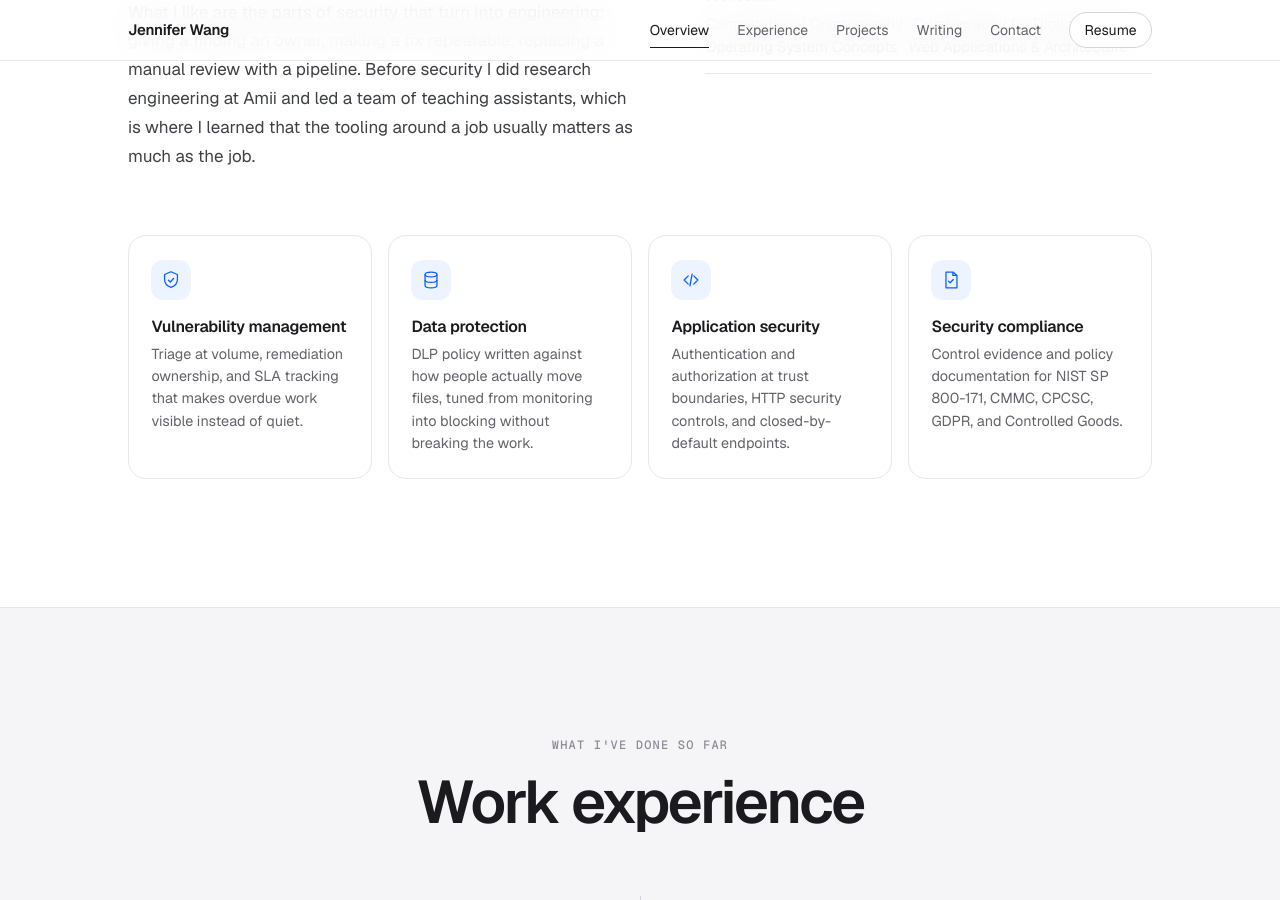
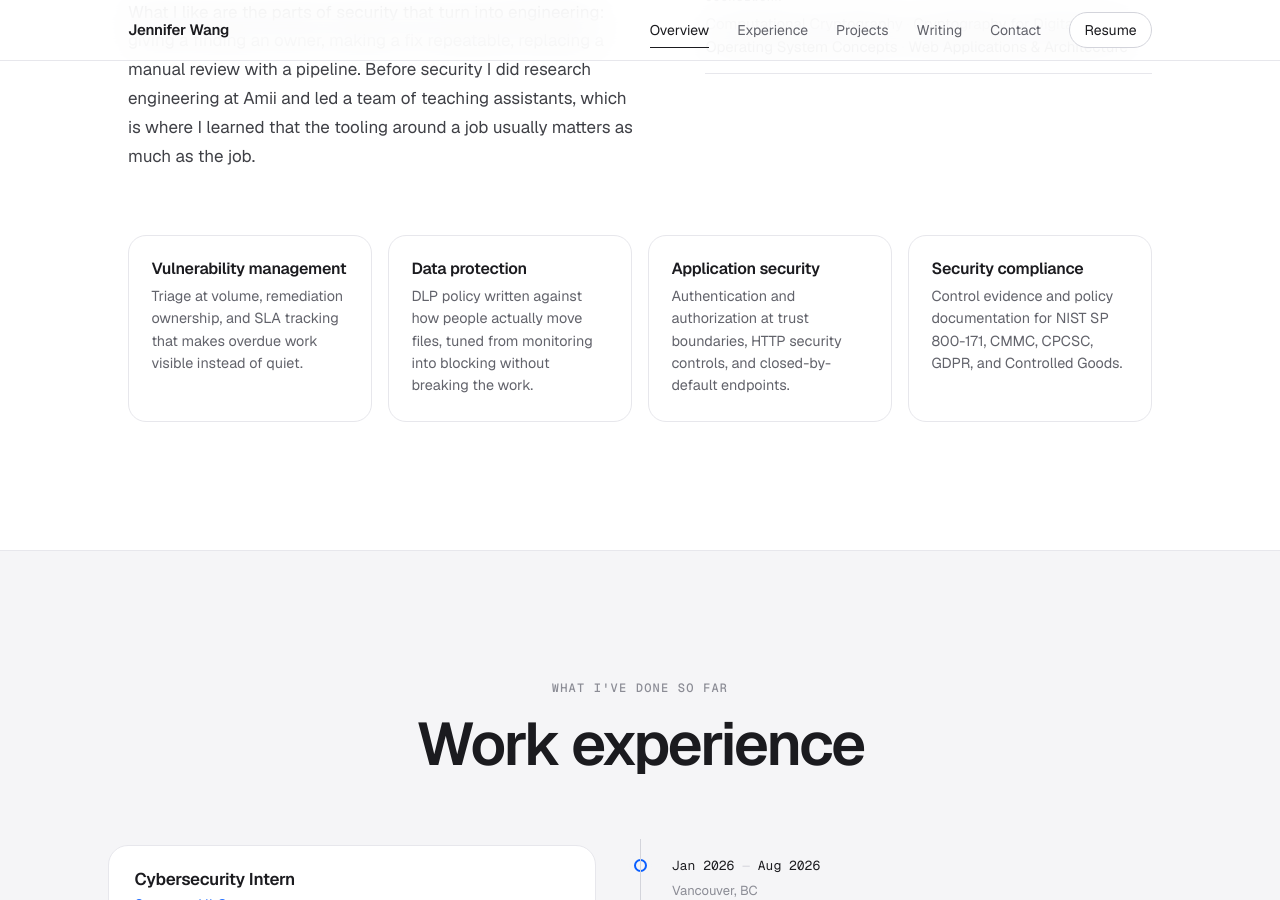
Before and after one commit to jenniferwang2/jenniferwang2.github.io, a Jekyll site: the page built from index.html, in a window 1280 px wide and 900 px high, scrolled down 1438 px. Built offline with Jekyll 4.4.1, drawn with Linux system fonts in a browser that asks for light colours.

Commit message:
Remove focus-card icons
Co-Authored-By: Claude Opus 5 <noreply@anthropic.com>

```diff
--- a/index.html
+++ b/index.html
@@ -101,33 +101,21 @@ masthead nav anchors to and the scroll-spy highlights.
 
     <div class="focus" data-reveal-group="70">
       <div class="focus-card" data-reveal>
-        <span class="focus-icon" aria-hidden="true">
-          <svg width="22" height="22" viewBox="0 0 24 24"><path d="M12 3l7 3v5.5c0 4-3 7.2-7 8.5-4-1.3-7-4.5-7-8.5V6l7-3Z" fill="none" stroke="currentColor" stroke-width="1.4" stroke-linejoin="round"/><path d="M9.2 12.2l2 2 3.6-3.8" fill="none" stroke="currentColor" stroke-width="1.4" stroke-linecap="round" stroke-linejoin="round"/></svg>
-        </span>
         <h3>Vulnerability management</h3>
         <p>Triage at volume, remediation ownership, and SLA tracking that makes overdue work visible instead of quiet.</p>
       </div>
 
       <div class="focus-card" data-reveal>
-        <span class="focus-icon" aria-hidden="true">
-          <svg width="22" height="22" viewBox="0 0 24 24"><ellipse cx="12" cy="6" rx="6.5" ry="2.6" fill="none" stroke="currentColor" stroke-width="1.4"/><path d="M5.5 6v12c0 1.4 2.9 2.6 6.5 2.6s6.5-1.2 6.5-2.6V6" fill="none" stroke="currentColor" stroke-width="1.4"/><path d="M5.5 12c0 1.4 2.9 2.6 6.5 2.6s6.5-1.2 6.5-2.6" fill="none" stroke="currentColor" stroke-width="1.4"/></svg>
-        </span>
         <h3>Data protection</h3>
         <p>DLP policy written against how people actually move files, tuned from monitoring into blocking without breaking the work.</p>
       </div>
 
       <div class="focus-card" data-reveal>
-        <span class="focus-icon" aria-hidden="true">
-          <svg width="22" height="22" viewBox="0 0 24 24"><path d="M9 7.5 4.5 12 9 16.5M15 7.5 19.5 12 15 16.5" fill="none" stroke="currentColor" stroke-width="1.4" stroke-linecap="round" stroke-linejoin="round"/><path d="M13.2 5.5l-2.4 13" fill="none" stroke="currentColor" stroke-width="1.4" stroke-linecap="round"/></svg>
-        </span>
         <h3>Application security</h3>
         <p>Authentication and authorization at trust boundaries, HTTP security controls, and closed-by-default endpoints.</p>
       </div>
 
       <div class="focus-card" data-reveal>
-        <span class="focus-icon" aria-hidden="true">
-          <svg width="22" height="22" viewBox="0 0 24 24"><path d="M6.5 3.5h8L18.5 7v13.5h-12V3.5Z" fill="none" stroke="currentColor" stroke-width="1.4" stroke-linejoin="round"/><path d="M14 3.5V7h4.5" fill="none" stroke="currentColor" stroke-width="1.4" stroke-linejoin="round"/><path d="M9.3 13.2l1.8 1.8 3.4-3.6" fill="none" stroke="currentColor" stroke-width="1.4" stroke-linecap="round" stroke-linejoin="round"/></svg>
-        </span>
         <h3>Security compliance</h3>
         <p>Control evidence and policy documentation for NIST SP 800-171, CMMC, CPCSC, GDPR, and Controlled Goods.</p>
       </div>
```
